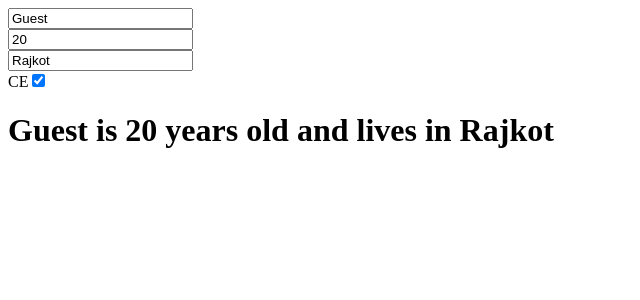
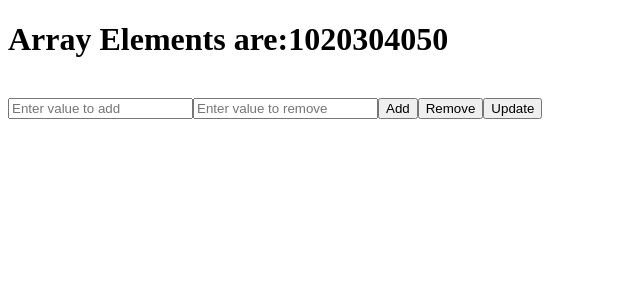
Before and after one commit to hardik7426/react_demo_nvs, a React (Vite) app: page / in a window 1280 px wide. Shown: the top 300 px of the page, without its empty margins (0-640 px from the left). Built offline with nearby package versions, Linux system fonts and the light colour scheme.

Commit message:
use_state_example

```diff
--- a/src/App.jsx
+++ b/src/App.jsx
@@ -10,7 +10,8 @@
 // import EasyPagination from "./CE15012026/multiobject";
 // import Pagination from "./CE15012026/multiobject";
 // import Hookexample from "./CE2012026/hook";
-import Hookother from "./CE2012026/hook_other";
+// import Hookother from "./CE2012026/hook_other";
+import Usestate3 from "./CE21012026/usestate";
 
 function App() {
   return (
@@ -21,7 +22,7 @@ function App() {
   <StateExample /> */}
   {/* <StateExample /> */}
     {/* <ContactBook />  */}
-    <Hookother/>
+    <Usestate3/>
 
   {/* <ProductSelector/> */}
     </>
--- /dev/null
+++ b/src/CE21012026/usestate.jsx
@@ -0,0 +1,33 @@
+import React,{useState} from "react";
+
+export default function UseState3(){
+    const [arr1,setArr1] = useState([10,20,30,40,50]);
+    const [val1,setVal1] = useState(0);
+    const [val2,setVal2] = useState(0);
+
+    const addElement = () => {
+        setArr1([val1]);
+
+    }
+
+    const removeElement = (v1) => {
+        setArr1(arr1.filter((x) => x !== v1));
+    }
+
+    const updateElement = (k1,v1) => {
+        setArr1(arr1.map((x,idx) => idx === k1 ? v1 : x));
+    }
+
+    return(
+        <>
+        <h1>Array Elements are:{arr1}</h1>
+        <br />
+        <input type="number" onChange={(e)=>setVal1([...arr1,parseInt(e.target.value)])} placeholder="Enter value to add" />
+        <input type="number" onChange={(e)=>setVal2([...arr1,parseInt(e.target.value)])} placeholder="Enter value to remove" />
+
+        <button onClick={() => addElement(val1)}>Add</button>
+        <button onClick={() => removeElement(val2)}>Remove</button>
+        <button onClick={() => updateElement(val1.idx,val2)}>Update</button>
+        </>
+    )
+}
```
